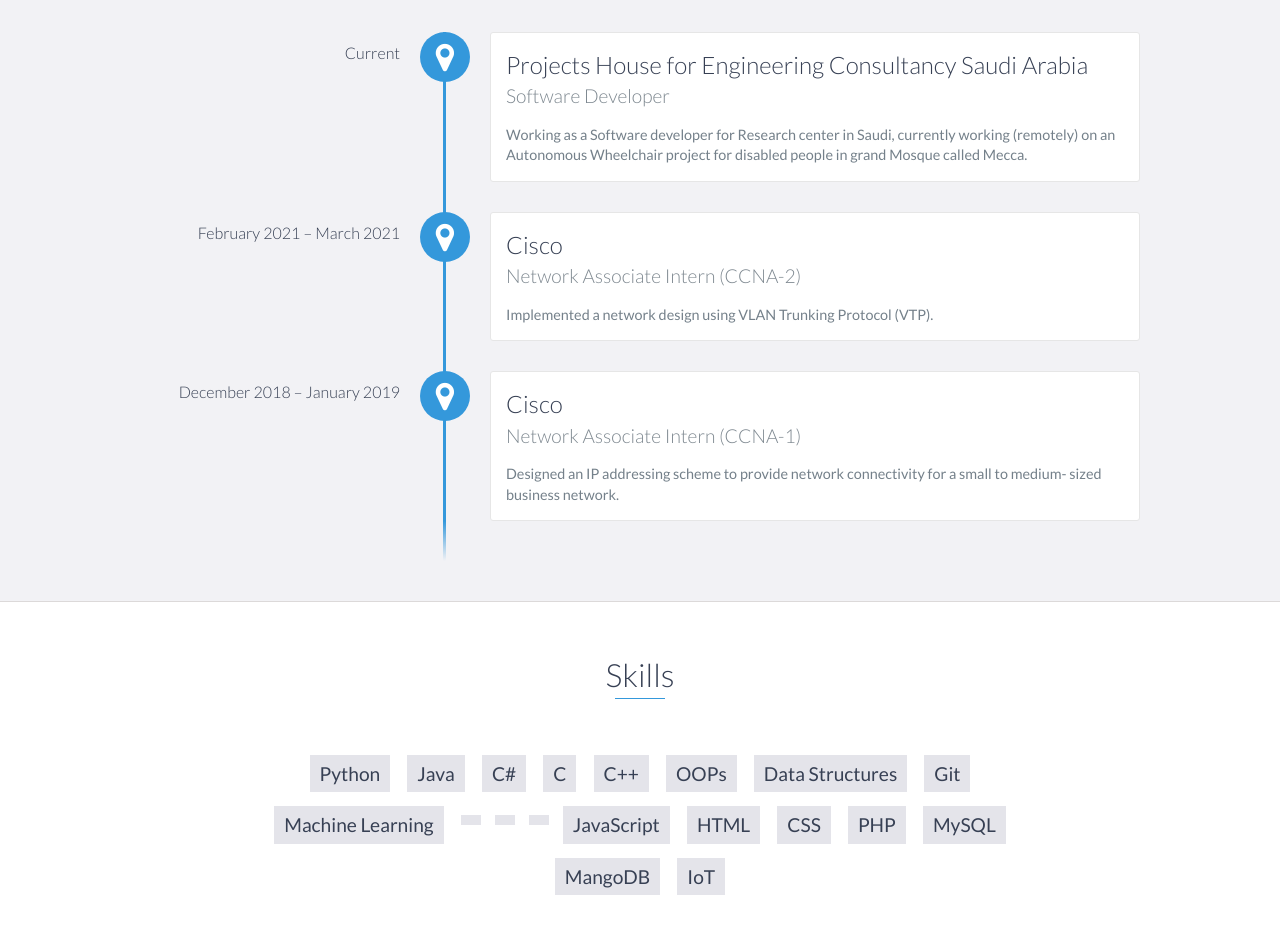
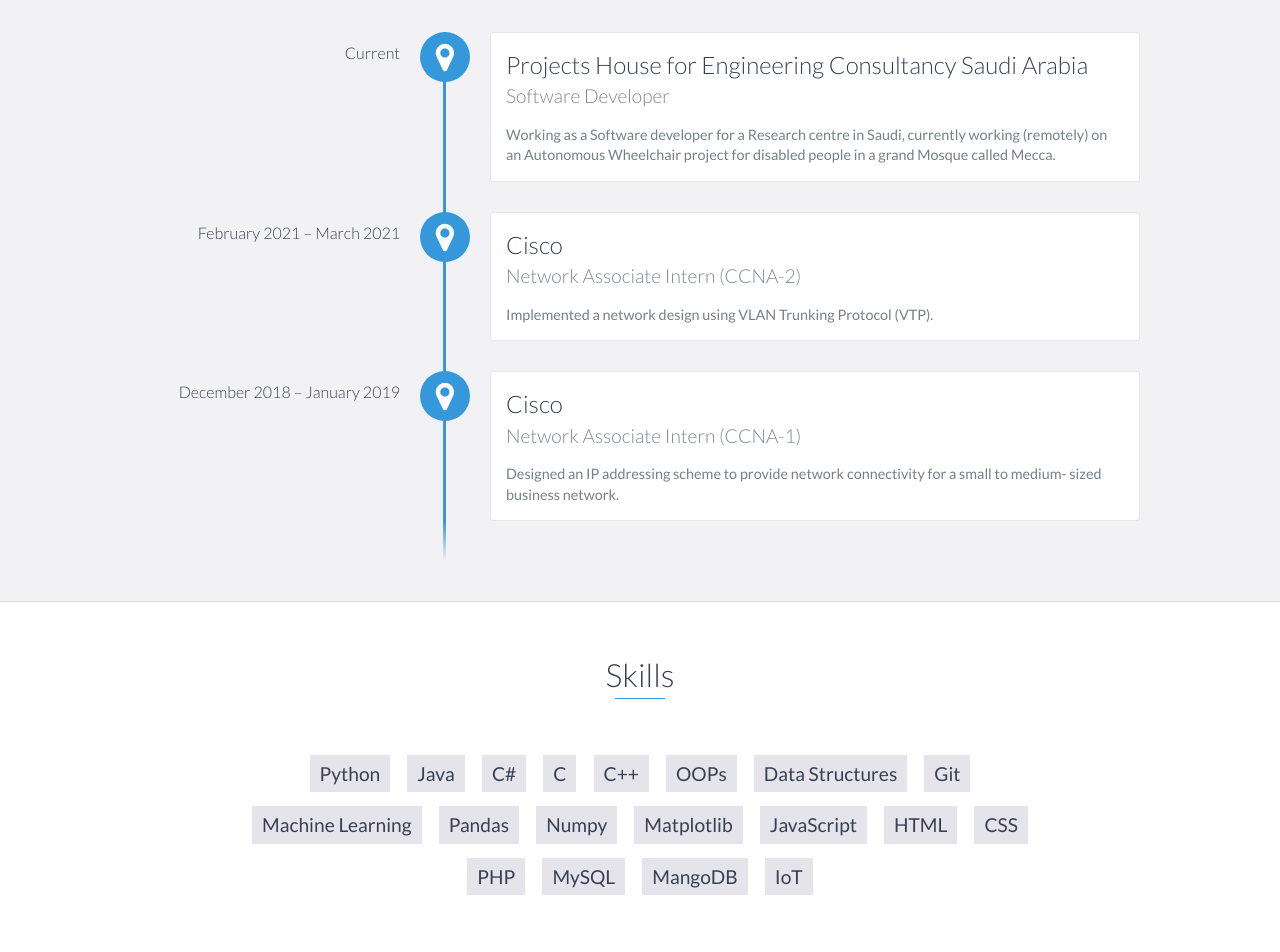
Before and after one commit to ShoaibNumaan/shoaibnumaan.github.io, a website: page index.html in a window 1280 px wide. Shown: the part 2960-3912 px from the top of the page. Drawn offline with nearby package versions, Linux system fonts and the light colour scheme.

Commit message:
Bug Fixes and Correction

```diff
--- a/index.html
+++ b/index.html
@@ -196,8 +196,8 @@
                 <h3>Projects House for Engineering Consultancy Saudi Arabia</h3>
                 <h4>Software Developer</h4>
                 <p>
-                    Working as a Software developer for Research center in Saudi, currently working (remotely) on an Autonomous
-                    Wheelchair project for disabled people in grand Mosque called Mecca.
+                    Working as a Software developer for a Research centre in Saudi, currently working (remotely) on an Autonomous
+                    Wheelchair project for disabled people in a grand Mosque called Mecca.
                 </p>
             </div>
 
@@ -232,9 +232,9 @@
             <li>Data Structures</li>
             <li>Git</li>
             <li>Machine Learning</li>
-	    <li><Pandas</li>
-	    <li><Numpy</li>
-	    <li><Matplotlib</li>
+	        <li>Pandas</li>
+	        <li>Numpy</li>
+	        <li>Matplotlib</li>
             <li>JavaScript</li>
             <li>HTML</li>
             <li>CSS</li>
@@ -261,8 +261,6 @@
         <p>+91 9008560282</p>
         <h3>Location</h3>
         <p>Bangalore, Karnatake 563122</p>
-        <iframe src="https://www.google.com/maps/embed?pb=!1m14!1m8!1m3!1d15552.405569560791!2d78.2817828!3d12.9653634!3m2!1i1024!2i768!4f13.1!3m3!1m2!1s0x3badeb23bea70f89%3A0x1524d89a144a7a8!2s%23439%2C%203rd%20Cross%2C%20Opp%20Flour%20Mill%2C%20Reddy%20Layout%2C%20Bowrilalpet%20Extn%2C%20Robertsonpet%2C%20KGF%20563122%2C%20Swarna%20Nagar%2C%20Robertsonpet%2C%20Karnataka%20563122!5e0!3m2!1sen!2sin!4v1631024835677!5m2!1sen!2sin"
-        frameborder="0" style="border:0; width: 100%; height: 290px;" allowfullscreen></iframe>
         </div>
         <!-- End #contact-form -->
     </div>
```
Lines whose indentation alone changed are shown as unchanged.
